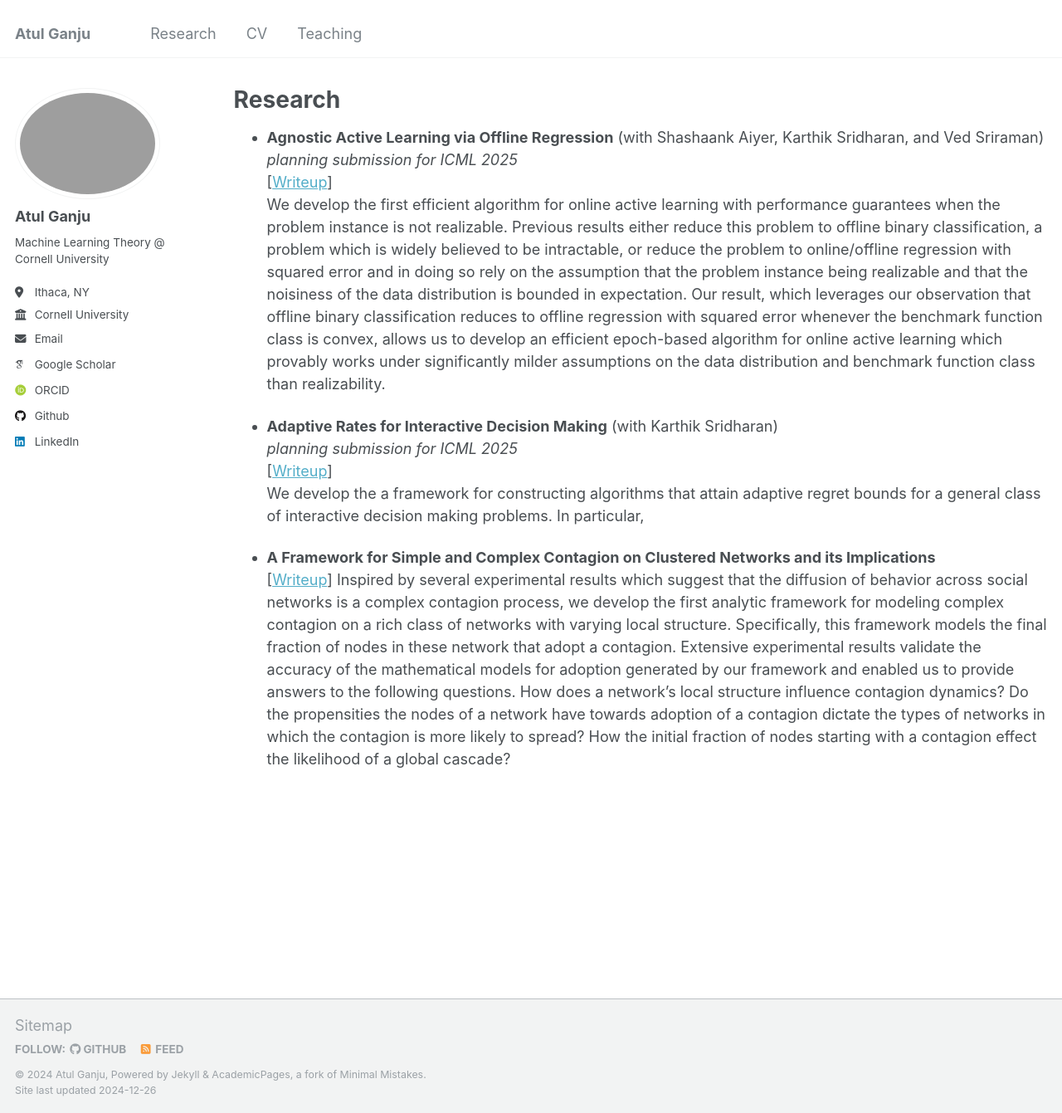
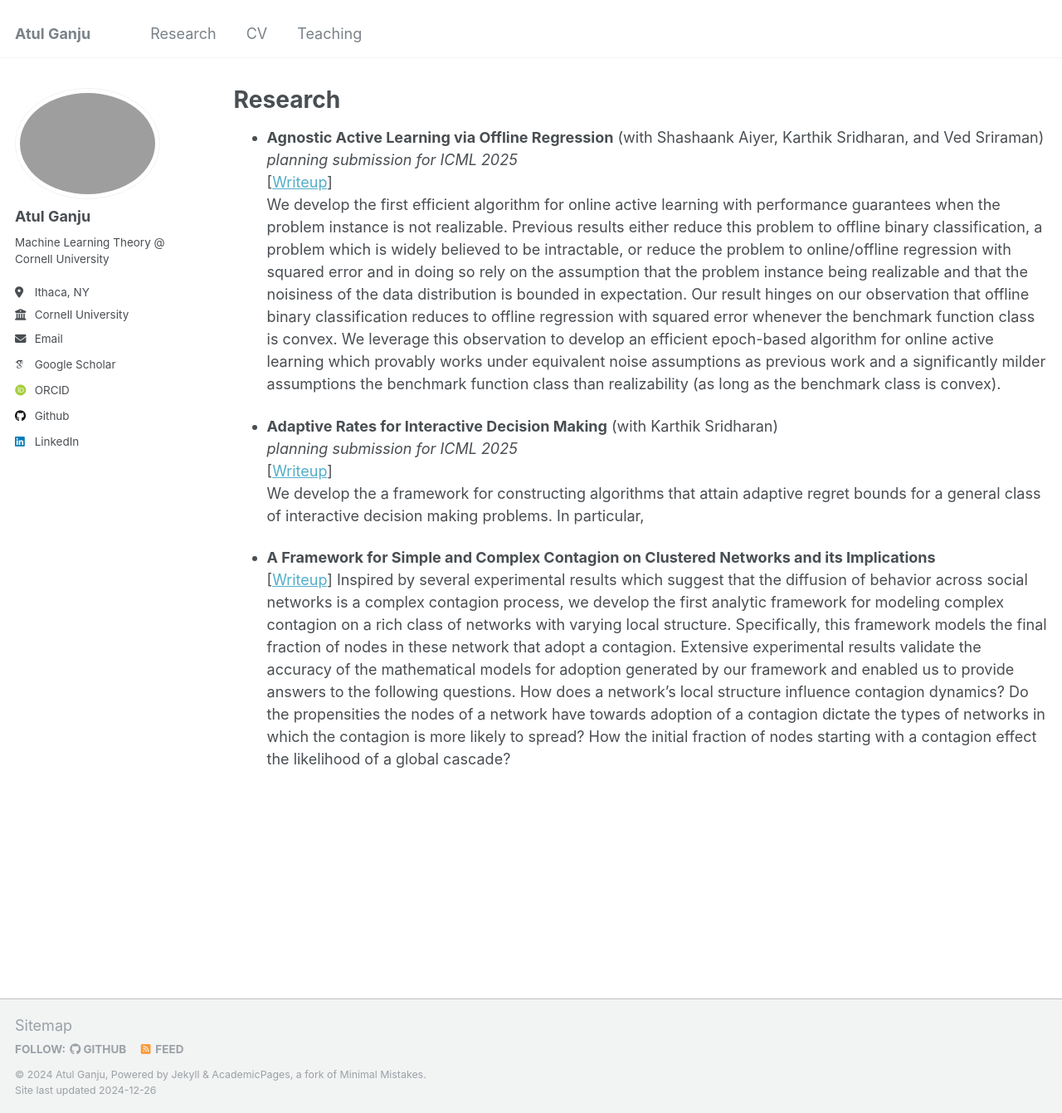
Before and after one commit to atulganju/atulganju.github.io, a Jekyll site: the page built from _pages/research.md, in a window 1280 px wide and 1341 px high. Shown: the whole window at 83% size. Built offline with Jekyll 4.4.1, drawn with Linux system fonts in a browser that asks for light colours; some web fonts are replaced.

Commit message:
Update research.md active learning update again

```diff
--- a/_pages/research.md
+++ b/_pages/research.md
@@ -8,7 +8,7 @@ author_profile: true
 * **Agnostic Active Learning via Offline Regression** (with Shashaank Aiyer, Karthik Sridharan, and Ved Sriraman)\
   *planning submission for ICML 2025*\
   [[Writeup](https://github.com/atulganju/Agnostic-Stream-Based-Selective-Sampling-via-Regression)]\
-  We develop the first efficient algorithm for online active learning with performance guarantees when the problem instance is not realizable. Previous results either reduce this problem to offline binary classification, a problem which is widely believed to be intractable, or reduce the problem to online/offline regression with squared error and in doing so rely on the assumption that the problem instance being realizable and that the noisiness of the data distribution is bounded in expectation. Our result, which leverages our observation that offline binary classification reduces to offline regression with squared error whenever the benchmark function class is convex, allows us to develop an efficient epoch-based algorithm for online active learning which provably works under significantly milder assumptions on the data distribution and benchmark function class than realizability.
+  We develop the first efficient algorithm for online active learning with performance guarantees when the problem instance is not realizable. Previous results either reduce this problem to offline binary classification, a problem which is widely believed to be intractable, or reduce the problem to online/offline regression with squared error and in doing so rely on the assumption that the problem instance being realizable and that the noisiness of the data distribution is bounded in expectation. Our result hinges on our observation that offline binary classification reduces to offline regression with squared error whenever the benchmark function class is convex. We leverage this observation to develop an efficient epoch-based algorithm for online active learning which provably works under equivalent noise assumptions as previous work and a significantly milder assumptions the benchmark function class than realizability (as long as the benchmark class is convex).
 
 * **Adaptive Rates for Interactive Decision Making** (with Karthik Sridharan)\
   *planning submission for ICML 2025*\
```
